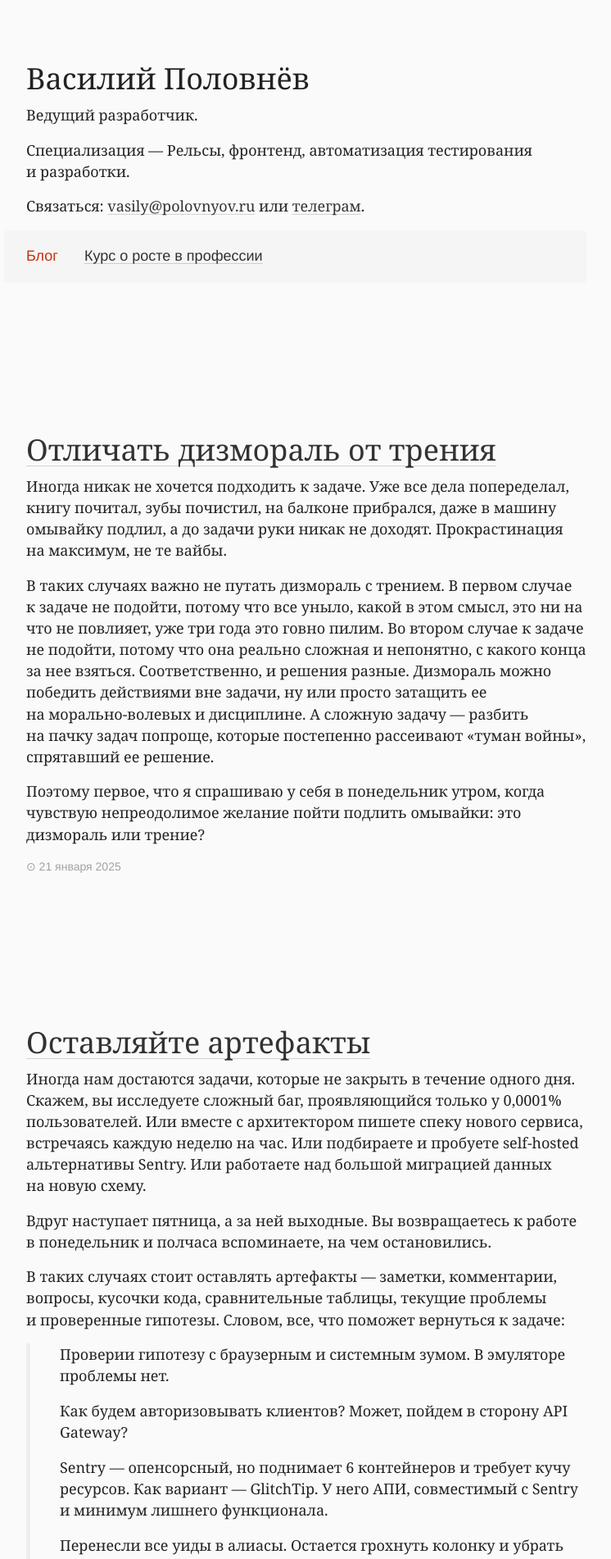
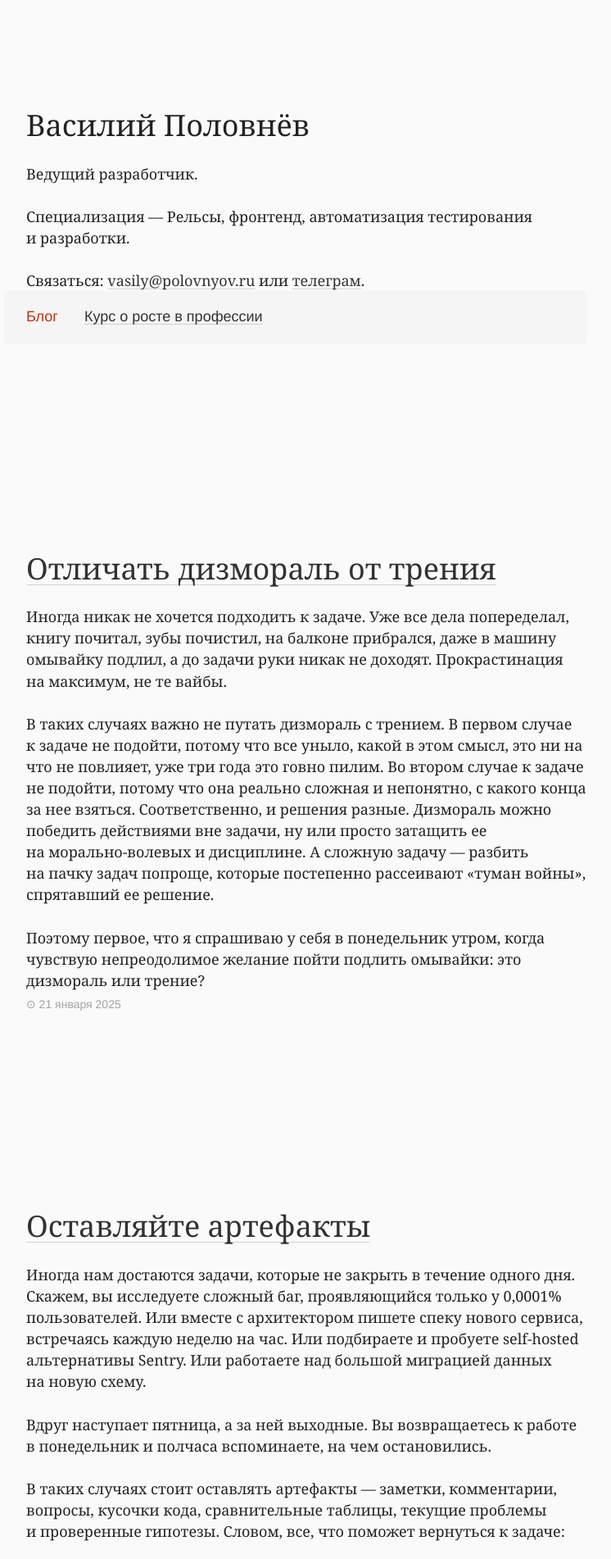
Before and after one commit to vast/vast.github.io, a Jekyll site: the page built from index.html, in a window 1280 px wide. Shown: the top 1902 px of the page at 82% size, without its empty margins (248-994 px from the left). Built offline with Jekyll 4.4.1, drawn with Linux system fonts in a browser that asks for light colours.

Commit message:
wip on switching to lh units

```diff
--- a/_sass/core/_base.scss
+++ b/_sass/core/_base.scss
@@ -53,19 +53,20 @@ a {
   }
 }
 
-p {
-  margin: 0 0 .92rem;
+* + p,
+p + * {
+  margin-top: 1lh;
 }
 
 h1 {
-  padding: 1.24rem 0 .62rem;
+  margin: 2lh 0 0;
   font-size: 2rem;
   line-height: 1.1;
 }
 
 h2 {
-  padding: .66rem 0 .77rem;
   font-size: 1.5rem;
+  margin: 2lh 0 0;
 }
 
 h3 {
@@ -73,8 +74,12 @@ h3 {
   font-weight: bold;
 }
 
+ul + *,
+ol + * {
+  margin-top: 1lh;
+}
+
 ul {
-  margin-bottom: .77rem;
   list-style: none outside;
   margin-left: 2rem;
   padding-left: 0;
@@ -84,12 +89,14 @@ h3 + ul {
   margin-left: 0;
 }
 
-p+ul, p+ol {
-  margin-top: -.92rem;
+h3 + p,
+p + ul,
+p + ol {
+  margin-top: 0;
 }
 
-li {
-  padding: 0 0 .47rem;
+li + * {
+  margin-top: .5lh;
 }
 
 li > ul, li > ol {
@@ -101,7 +108,6 @@ li > ul li, li > ol li {
 }
 
 ol {
-  margin-bottom: .77rem;
   margin-left: 1em;
   list-style: none outside;
   counter-reset: ol-counter;
@@ -126,7 +132,8 @@ img {
   display: block;
   max-width: 100%;
   height: auto;
-  margin: 0 auto;
+  margin-left: auto;
+  margin-right: auto;
 }
 
 hr {
@@ -137,9 +144,12 @@ hr {
   box-shadow: inset 0 -2px 0 -1px rgba(0, 0, 0, .15);
 }
 
+blockquote + * {
+  margin-top: 1lh;
+}
+
 blockquote {
   padding: 0 0 0 2rem;
-  margin: 0 0 .77rem;
   border-left: 5px solid #eee;
 
   &.pull-right {
@@ -156,6 +166,14 @@ blockquote {
   }
 
   &.pull-right small:before { display: none}
+}
+
+* + div:has(pre) {
+  margin-top: .5lh;
+}
+
+div:has(pre) + *{
+  margin-top: 1.5lh;
 }
 
 pre {
--- a/_sass/modules/_posts.scss
+++ b/_sass/modules/_posts.scss
@@ -1,9 +1,18 @@
 .post {
   @include container;
+
+  h1 {
+    text-box: trim-both ex alphabetic;
+  }
+}
+
+* + .post-contents {
+  margin-top: 1lh;
 }
 
 .post-meta {
   font-size: 16px;
+  margin-top: .25lh;
 }
 
 .post-date, .post-nav {
@@ -37,7 +46,7 @@
 
 .outstanding {
   text-align: center;
-  margin: .92rem 0 1.05rem;
+  margin: .5lh 0 2lh;
   font: 1.125rem/1.5 Georgia, serif;
 }
 
@@ -45,16 +54,16 @@
   border: 2px solid;
   border-radius: 2px;
   padding: .5em 1em .6em;
-  margin: 1.25rem 0 2.25rem;
+  margin: 1lh 0 2lh;
 }
 
 .outstanding--important {
   border-color: transparent;
 }
 
-.img--break,
-.youtubeVideo {
-  margin-bottom: 2em;
+.img--break + *,
+.youtubeVideo + *{
+  margin-top: 2lh;
 }
 
 .youtubeVideo {
```
